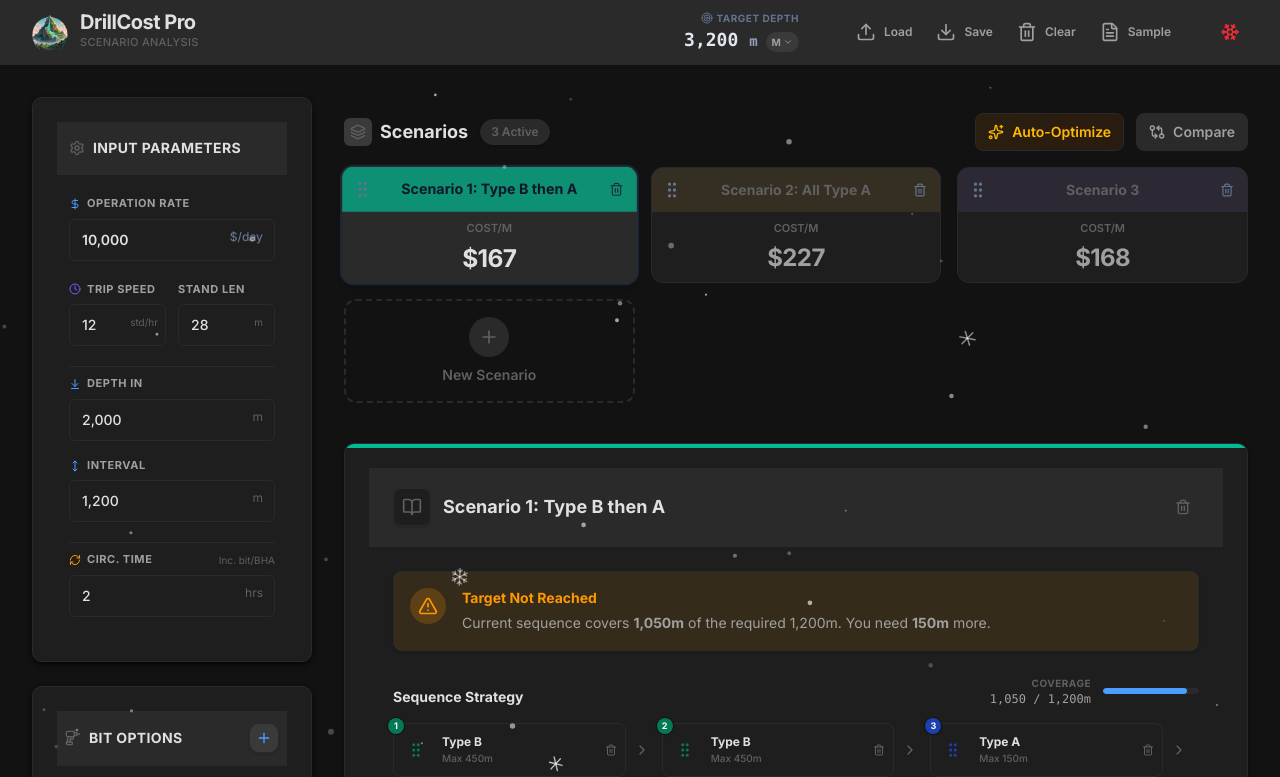
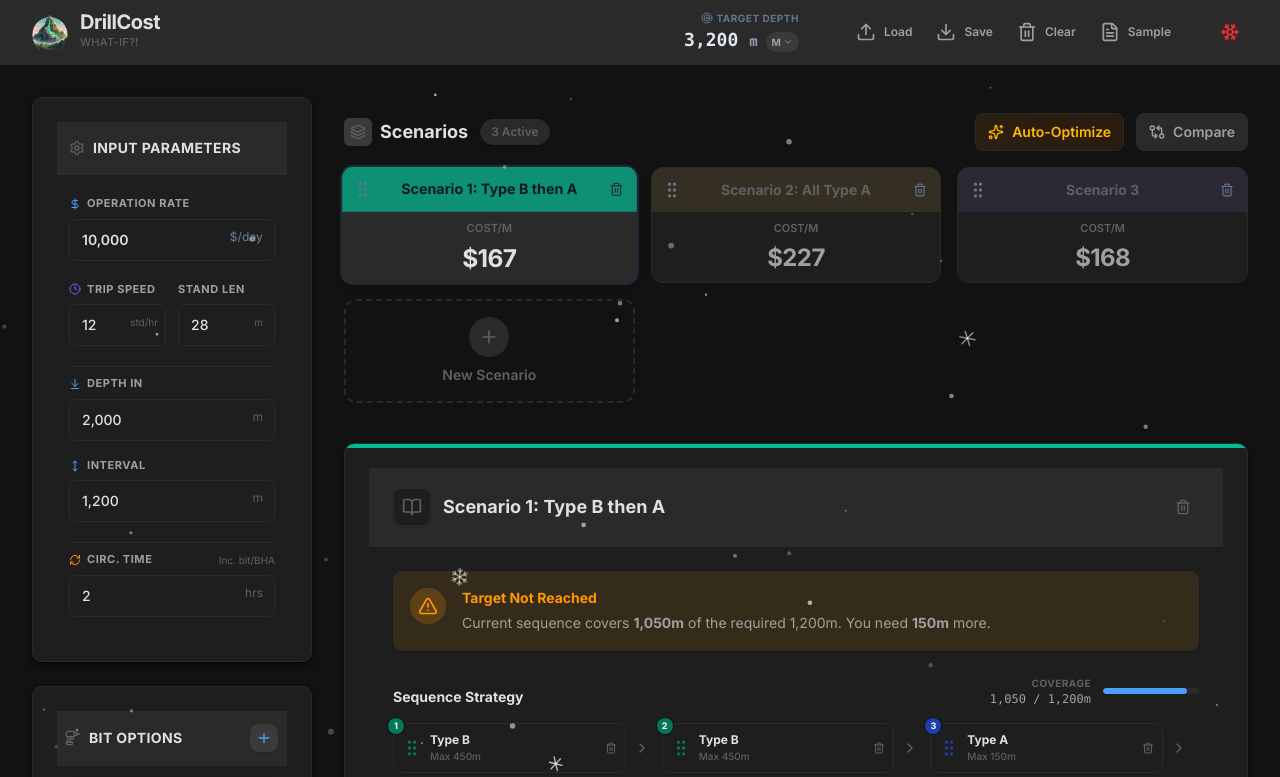
Before and after one commit to son-n-pham/drillcost, a React (Vite) app: page / in a window 1280 px wide. Shown: the top 777 px of the page. Built offline with nearby package versions, Linux system fonts and the light colour scheme.

Commit message:
feat: rename application to DrillCost and add bit and scenario management components

```diff
--- a/App.tsx
+++ b/App.tsx
@@ -186,7 +186,7 @@ const App: React.FC = () => {
 
       } catch (error) {
         console.error('Failed to parse state file', error);
-        alert('Invalid file format. Please upload a valid DrillCost Pro JSON file.');
+        alert('Invalid file format. Please upload a valid DrillCost JSON file.');
       }
     };
     reader.readAsText(file);
@@ -255,12 +255,12 @@ const App: React.FC = () => {
           <div className="flex items-center gap-2 sm:gap-3">
             <img
               src={logoIcon}
-              alt="DrillCost Pro Logo"
+              alt="DrillCost Logo"
               className="w-8 h-8 sm:w-9 sm:h-9 rounded-lg shadow-md shadow-blue-200 dark:shadow-none transition-all"
             />
             <div>
-              <h1 className="text-lg sm:text-xl font-bold text-slate-900 dark:text-[var(--bh-text)] tracking-tight leading-none transition-all">DrillCost Pro</h1>
-              <p className="text-[10px] sm:text-[11px] font-medium text-slate-500 dark:text-[var(--bh-text-mute)] uppercase tracking-wide mt-0.5 transition-all">Scenario Analysis</p>
+              <h1 className="text-lg sm:text-xl font-bold text-slate-900 dark:text-[var(--bh-text)] tracking-tight leading-none transition-all">DrillCost</h1>
+              <p className="text-[10px] sm:text-[11px] font-medium text-slate-500 dark:text-[var(--bh-text-mute)] uppercase tracking-wide mt-0.5 transition-all">What-If?!</p>
             </div>
           </div>
           <div className="flex items-center gap-2 sm:gap-4">
--- a/components/BitsPanel.tsx
+++ b/components/BitsPanel.tsx
@@ -167,9 +167,11 @@ const BitsPanel: React.FC<BitsPanelProps> = ({ bits, setBits, onRemoveBit, depth
           {/* Drag Handle */}
           <div className="flex shrink-0">
             {isOverlay ? (
-              <GripVertical className="w-4 h-4 text-white/80 cursor-grabbing" />
+              <div className="p-4 flex items-center justify-center">
+                <GripVertical className="w-4 h-4 text-white/80 cursor-grabbing" />
+              </div>
             ) : (
-              <DragHandle className="text-white/80 hover:text-white p-0" />
+              <DragHandle className="text-white/80 hover:text-white" />
             )}
           </div>
 
--- a/components/ScenarioManager.tsx
+++ b/components/ScenarioManager.tsx
@@ -399,10 +399,12 @@ const ScenarioManager: React.FC<ScenarioManagerProps> = ({ bits, scenarios, setS
             : `border-slate-200 dark:border-[var(--bh-border)] hover:border-emerald-400 dark:hover:border-[var(--bh-primary)] hover:shadow-md ${touchBitSelection.isSelected(idx) ? "ring-2 ring-blue-400" : ""}`
         )}>
           {isOverlay ? (
-             <GripVertical className="mr-0 -ml-1 scale-90 flex-shrink-0 w-5 h-5" style={{ color: bit.color }} />
-          ) : (
-             <DragHandle className="mr-0 -ml-1 scale-90 flex-shrink-0" style={{ color: bit.color }} />
-          )}
+           <div className="p-4 flex items-center justify-center">
+             <GripVertical className="flex-shrink-0 w-5 h-5" style={{ color: bit.color }} />
+           </div>
+        ) : (
+           <DragHandle className="flex-shrink-0" style={{ color: bit.color }} />
+        )}
 
           <div className="min-w-0 flex-1">
             <div className="font-bold text-xs text-slate-800 dark:text-[var(--bh-text)] truncate" title={bit.name}>{bit.name}</div>
--- a/components/ui/SortableItem.tsx
+++ b/components/ui/SortableItem.tsx
@@ -48,7 +48,7 @@ export function SortableItem({ id, children, className, style: propStyle, trigge
                 style={style}
                 {...(trigger === 'item' ? { ...attributes, ...listeners } : {})}
                 className={twMerge(
-                    clsx('relative touch-none', isDragging && 'opacity-50'),
+                    clsx('relative', isDragging && 'opacity-50'),
                     className
                 )}
             >
@@ -73,7 +73,7 @@ export function DragHandle({ className, style }: { className?: string; style?: R
             {...listeners}
             style={style}
             className={twMerge(
-                'relative cursor-grab flex items-center justify-center p-2 text-slate-400 hover:text-slate-600 dark:text-slate-500 dark:hover:text-slate-300 touch-none active:cursor-grabbing after:absolute after:-inset-4 after:content-[""]',
+                'relative cursor-grab flex items-center justify-center p-0 text-slate-400 hover:text-slate-600 dark:text-slate-500 dark:hover:text-slate-300 touch-none active:cursor-grabbing after:absolute after:-inset-6 after:content-[""]',
                 isDragging && 'cursor-grabbing text-blue-500',
                 className
             )}
--- a/index.html
+++ b/index.html
@@ -3,7 +3,7 @@
   <head>
     <meta charset="UTF-8" />
     <meta name="viewport" content="width=device-width, initial-scale=1.0" />
-    <title>DrillCost Pro</title>
+    <title>DrillCost</title>
     <link rel="preconnect" href="https://fonts.googleapis.com">
     <link rel="preconnect" href="https://fonts.gstatic.com" crossorigin>
     <link href="https://fonts.googleapis.com/css2?family=Inter:wght@300;400;500;600;700&display=swap" rel="stylesheet">
--- a/metadata.json
+++ b/metadata.json
@@ -1,5 +1,5 @@
 {
-  "name": "DrillCost Pro",
+  "name": "DrillCost",
   "description": "A comprehensive drilling cost and time simulation tool. Compare bit scenarios, calculate cost per meter, and visualize depth-time-cost curves.",
   "requestFramePermissions": []
 }
```
Also changed, not shown: manifest.json, 1 other file (tests, documents, lock files or other folders).
